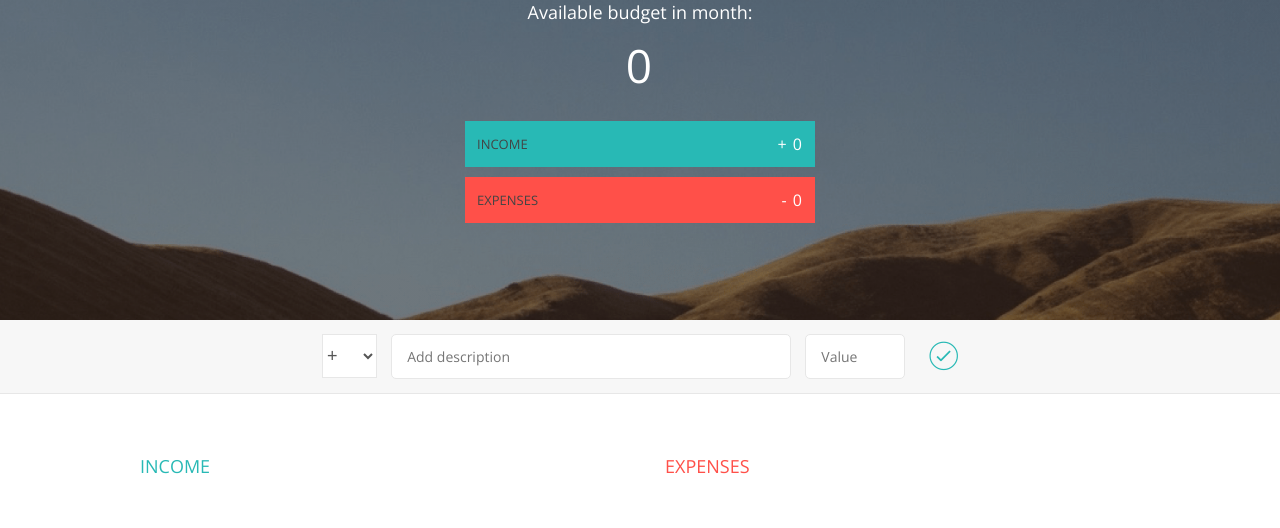
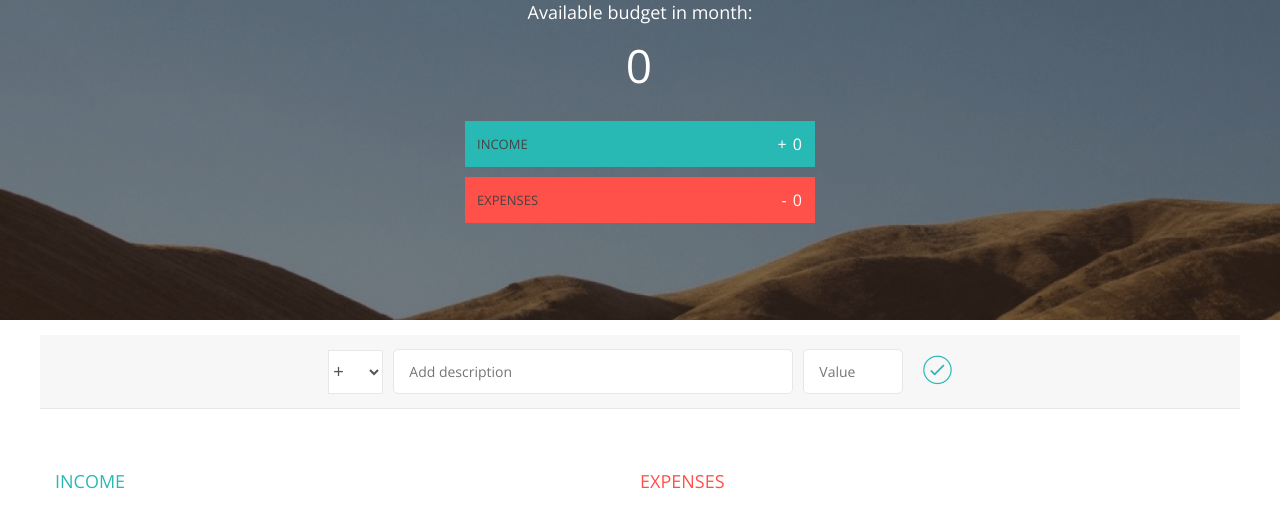
Before and after one commit to ShevchukOleg/JS-Budget, a plain HTML site: page index.html in a window 1280 px wide. Drawn offline with nearby package versions, Linux system fonts and the light colour scheme.

Commit message:
Css adaptive

```diff
--- a/css/style.css
+++ b/css/style.css
@@ -41,6 +41,15 @@ body {
     background-position: center;
     position: relative;
     overflow: hidden;
+}
+
+.bottom {
+    max-width: 1200px;
+    margin: 15px auto 0;
+    display: flex;
+    flex-direction: column;
+    justify-content: center;
+    align-items: center;
 }
 
 .budget {
@@ -114,15 +123,22 @@ body {
 
 /***** FORM *****/
 .add {
+    width: 100%;
     padding: 14px;
     border-bottom: 1px solid #e7e7e7;
     background-color: #f7f7f7;
 }
 
 .add_container {
+    display: flex;
+    flex-direction: column;
+    align-items: center;
+    justify-content: center;
     margin: 0 auto;
     text-align: center;
 }
+
+
 
 .add_type {
     width: 55px;
@@ -149,7 +165,7 @@ body {
     transition: border 0.3s;
 }
 
-.add_description { width: 400px;}
+.add_description { width: 85%;}
 .add_value { width: 100px;}
 
 .add_btn {
@@ -177,19 +193,16 @@ body {
 
 /***** LISTS *****/
 .container {
-    width: 1000px;
+    display: flex;
+    width: 100%;
     margin: 60px auto;
+	padding-left: 15px;
+    padding-right: 15px;
+    overflow: hidden;
 }
 
-.income {
-    float: left;
-    width: 475px;
-    margin-right: 50px;
-}
-
-.expenses {
-    float: left;
-    width: 475px;
+.income, .expenses {
+    width: 50%;
 }
 
 h2 {
@@ -275,3 +288,12 @@ h2 {
 
 .unpaid .item_percentage { box-shadow: 0 2px 6px 0 rgba(0, 0, 0, 0.1); }
 .unpaid:hover .item_description { font-weight: 900; }
+
+@media(min-width: 768px) {
+    .add_container {
+        flex-direction: row;
+    }
+    .add_description {
+        width: 400px;
+    }
+}
--- a/index.html
+++ b/index.html
@@ -2,6 +2,8 @@
 <html lang="en">
     <head>
         <meta charset="UTF-8">
+        <meta name="viewport" content="width=device-width, initial-scale=1.0">
+        <meta http-equiv="X-UA-Compatible" content="ie=edge">
         <link href="https://fonts.googleapis.com/css?family=Open+Sans:100,300,400,600" rel="stylesheet" type="text/css">
         <link href="https://code.ionicframework.com/ionicons/2.0.1/css/ionicons.min.css" rel="stylesheet" type="text/css">
         <link type="text/css" rel="stylesheet" href="css/style.css">
```
